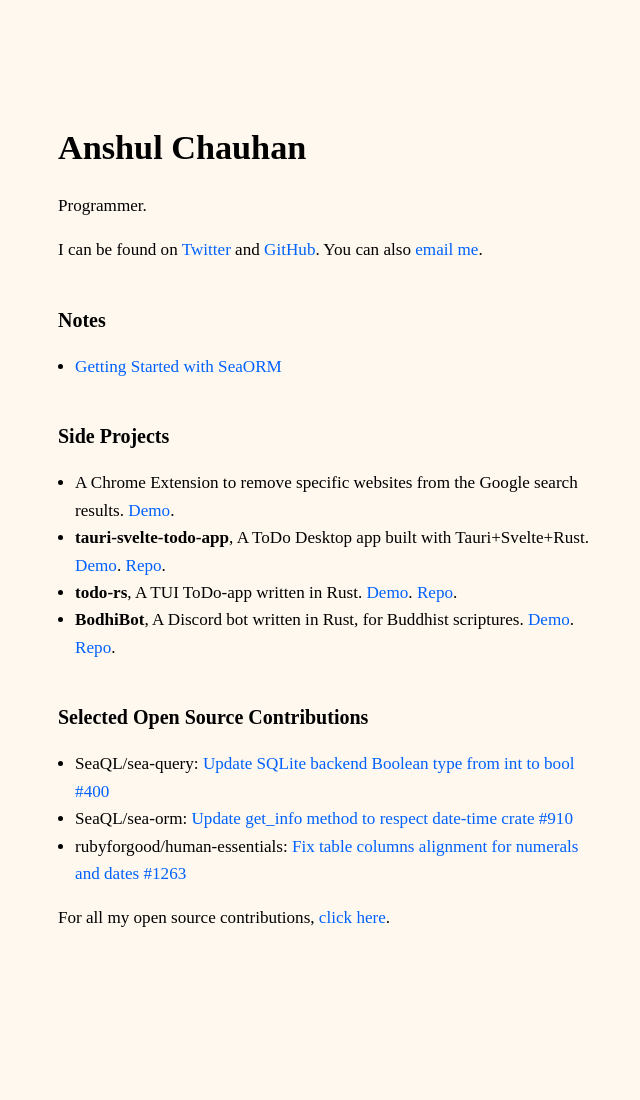
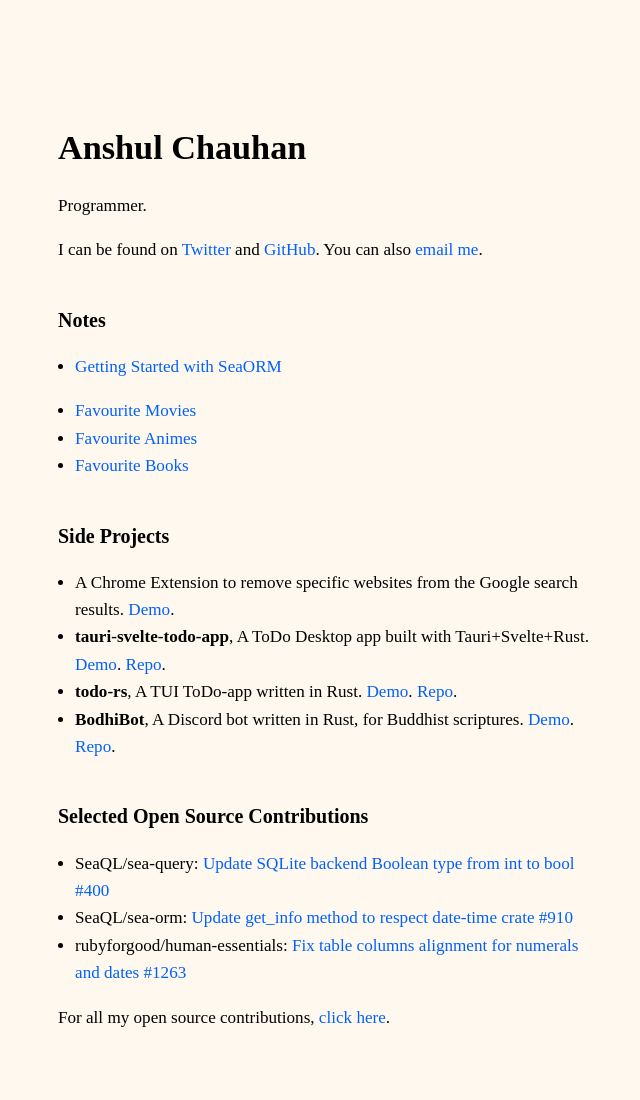
Before and after one commit to anshulxyz/anshulxyz.github.io, a Jekyll site: the page built from index.md, in a window 1280 px wide. Shown: the whole page, without its empty margins (312-952 px from the left). Built offline with Jekyll 4.4.1, drawn with Linux system fonts in a browser that asks for light colours; before the commit the page ends 1000 px from its top, so only the background shows below that.

Commit message:
Add link to pages on the frontpage

```diff
--- a/index.md
+++ b/index.md
@@ -26,6 +26,10 @@
   {% endfor %}
 </ul>
 
+- [Favourite Movies]({% link movies.md %})
+- [Favourite Animes]({% link animes.md %})
+- [Favourite Books]({% link books.md %})
+
 ### Side Projects
 
 - A Chrome Extension to remove specific websites from the Google search
```
Also changed, not shown: books.md (+0 -2 lines).
